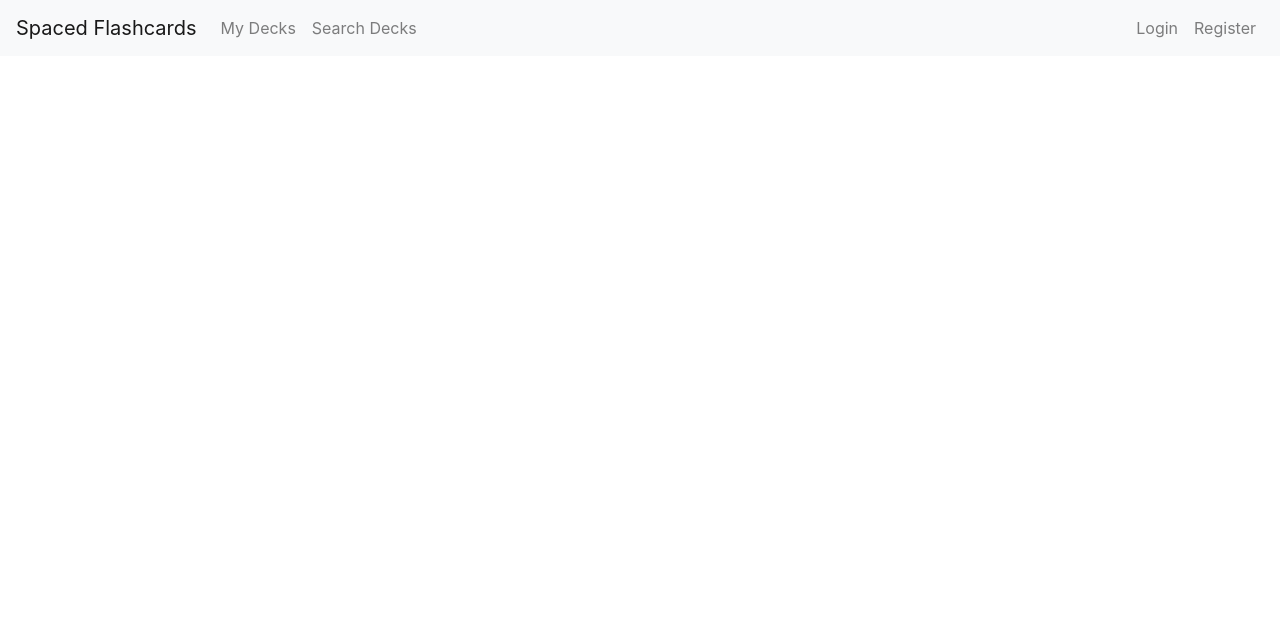
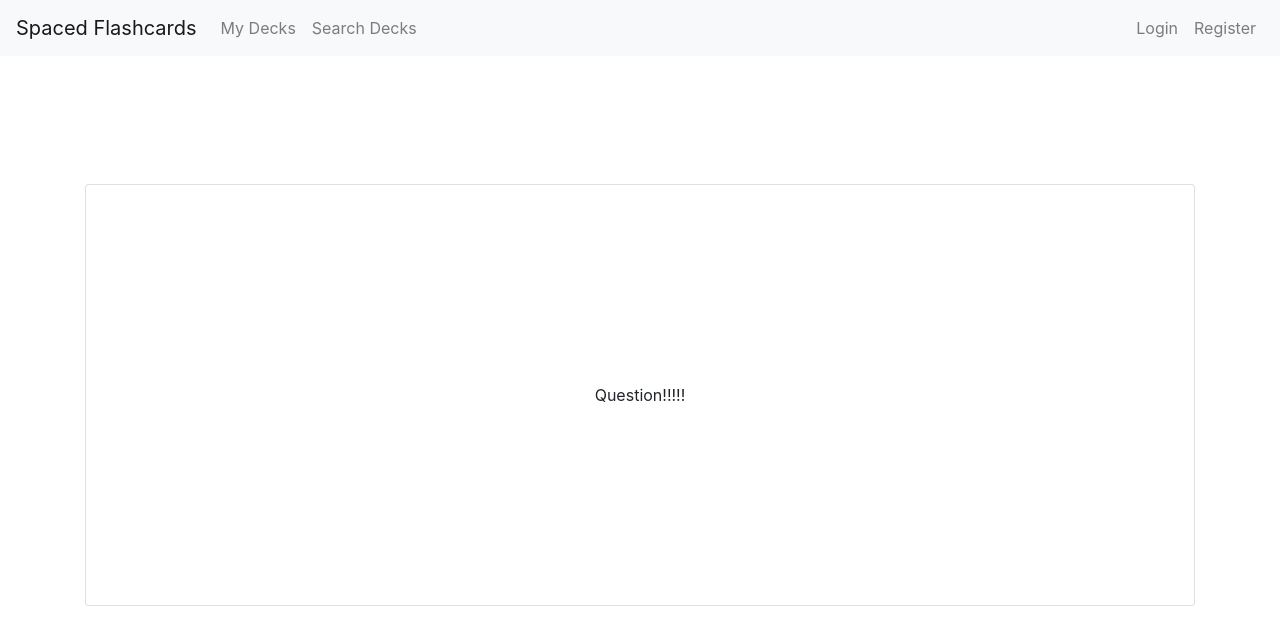
Before and after one commit to ckuchman/spaced-flashcard-site, a React (Create React App) app in the folder client/: page /card in a window 1280 px wide. Shown: the top 642 px of the page. Built offline with nearby package versions, Linux system fonts and the light colour scheme.

Commit message:
add flippable flashcard display component

```diff
--- a/client/package.json
+++ b/client/package.json
@@ -8,13 +8,16 @@
     "@testing-library/user-event": "^12.6.0",
     "bootstrap": "^4.5.3",
     "formik": "^2.2.6",
+    "jwt-decode": "^3.1.2",
     "react": "^17.0.1",
     "react-bootstrap": "^1.4.0",
+    "react-card-flip": "^1.0.11",
     "react-dom": "^17.0.1",
     "react-router": "^5.2.0",
     "react-router-dom": "^5.2.0",
     "react-scripts": "4.0.1",
     "react-toastify": "^6.2.0",
+    "rxjs": "^6.6.3",
     "web-vitals": "^0.2.4",
     "yup": "^0.32.8"
   },
--- a/client/src/App.js
+++ b/client/src/App.js
@@ -11,6 +11,7 @@ import Login from "./components/login";
 import { authService } from "./components/auth-service";
 import PrivateRoute from "./components/protected-route";
 import Profile from "./components/profile";
+import CardDisplay from "./components/card-display";
 
 function App() {
   return (
@@ -36,6 +37,7 @@ function App() {
             <Route exact path="/" component={LandingPage} />
             <Route exact path="/register" component={Register} />
             <Route exact path="/login" component={Login} />
+            <Route exact path="/card" component={CardDisplay} />
             <PrivateRoute exact path="/profile" component={Profile} />
           </Switch>
         </Container>
--- /dev/null
+++ b/client/src/components/card-display.js
@@ -0,0 +1,43 @@
+import React, { useState } from "react";
+import { Card } from "react-bootstrap";
+import ReactCardFlip from "react-card-flip";
+
+export default function CardDisplay(props) {
+  const [isFlipped, setIsFlipped] = useState(false);
+
+  function handleClick(event) {
+    event.preventDefault();
+    setIsFlipped(!isFlipped);
+  }
+
+  return (
+    <ReactCardFlip isFlipped={isFlipped} flipDirection="vertical">
+      <a style={{ cursor: "pointer" }} onClick={handleClick}>
+        <Card>
+          <Card.Body
+            style={{
+              display: "flex",
+              alignItems: "center",
+              height: "420px",
+            }}
+          >
+            <Card.Text style={{ flex: "1" }}>Question!!!!!</Card.Text>
+          </Card.Body>
+        </Card>
+      </a>
+      <a style={{ cursor: "pointer" }} onClick={handleClick}>
+        <Card>
+          <Card.Body
+            style={{
+              display: "flex",
+              alignItems: "center",
+              height: "420px",
+            }}
+          >
+            <Card.Text style={{ flex: "1" }}>Answer!!!</Card.Text>
+          </Card.Body>
+        </Card>
+      </a>
+    </ReactCardFlip>
+  );
+}
```
Also changed, not shown: 1 other file (tests, documents, lock files or other folders).
